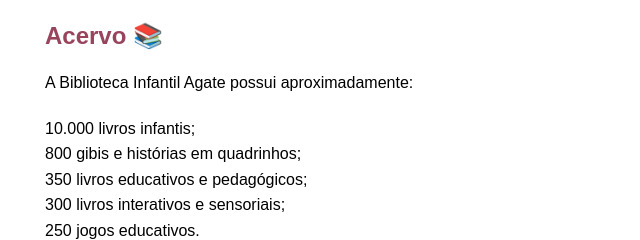
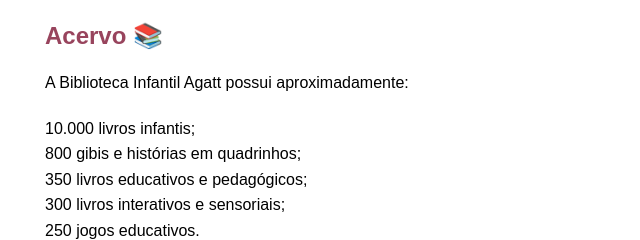
Before and after one commit to hevellyn-br/Biblioteca-Agatt, a plain HTML site: page Acervo.html in a window 1280 px wide. Shown: the part 246-486 px from the top of the page, 19-659 px from the left. Drawn offline with Linux system fonts and the light colour scheme.

Commit message:
Update Acervo.html

```diff
--- a/Acervo.html
+++ b/Acervo.html
@@ -45,7 +45,7 @@
             <h2>Acervo 📚</h2>
 
             <p>
-                A Biblioteca Infantil Agate possui aproximadamente:
+                A Biblioteca Infantil Agatt possui aproximadamente:
             </p>
 
             <p>
```
